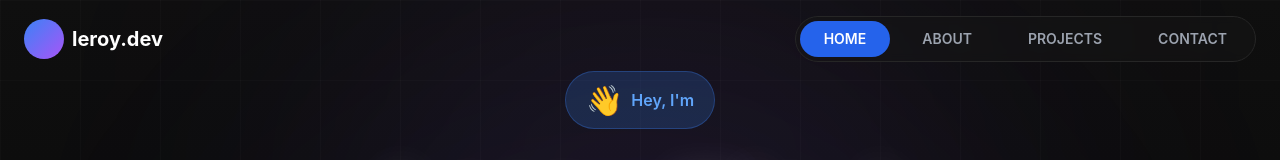
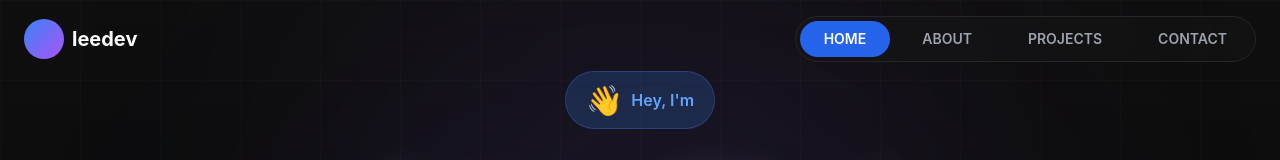
Before and after one commit to Kiproy04/Portfolio, a React (Vite) app: page / in a window 1280 px wide. Shown: the top 160 px of the page. Built offline with nearby package versions, Linux system fonts and the light colour scheme.

Commit message:
Adding means of communication

```diff
--- a/package.json
+++ b/package.json
@@ -10,6 +10,7 @@
     "preview": "vite preview"
   },
   "dependencies": {
+    "@emailjs/browser": "^4.4.1",
     "framer-motion": "^12.33.0",
     "gsap": "^3.14.2",
     "lucide-react": "^0.570.0",
--- a/src/components/Footer.jsx
+++ b/src/components/Footer.jsx
@@ -24,7 +24,7 @@ export default function Footer() {
     {
       name: "Email",
       icon: FiMail,
-      href: "mailto:leroii780@gmail.com",
+      href: "mailto:delleroy04@gmail.com",
       color: "hover:text-red-400"
     },
   ]
--- a/src/components/Hero.jsx
+++ b/src/components/Hero.jsx
@@ -116,7 +116,7 @@ export default function Hero() {
               </a>
 
               <a
-                href="mailto:leroii780@gmail.com"
+                href="mailto:delleroy04@gmail.com"
                 className="group p-3 bg-white/5 hover:bg-white/10 backdrop-blur-sm border border-white/20 hover:border-blue-500/50 rounded-xl transition-all hover:scale-110"
                 aria-label="Email"
               >
--- a/src/components/Navbar.jsx
+++ b/src/components/Navbar.jsx
@@ -97,7 +97,7 @@ export default function Navbar() {
               <div className="w-10 h-10 rounded-full bg-gradient-to-br from-blue-500 to-purple-500 flex items-center justify-center font-bold text-white">
 
               </div>
-              <span className="text-xl font-bold hidden sm:block">leroy.dev</span>
+              <span className="text-xl font-bold hidden sm:block">leedev</span>
             </button>
 
             {/* Desktop Navigation */}
--- a/src/components/Projects.jsx
+++ b/src/components/Projects.jsx
@@ -41,7 +41,7 @@ export default function Projects() {
         { name: "Tailwind", icon: SiTailwindcss, color: "text-teal-400" },
       ],
       github: "https://github.com/Kiproy04/Portfolio",
-      demo: "https://leroy.dev",
+      demo: "https://portfolio-roan-one-78.vercel.app/",
       featured: true,
       stats: { stars: "8", commits: "80+" }
     },
```
Also changed, not shown: 1 other file (tests, documents, lock files or other folders).
